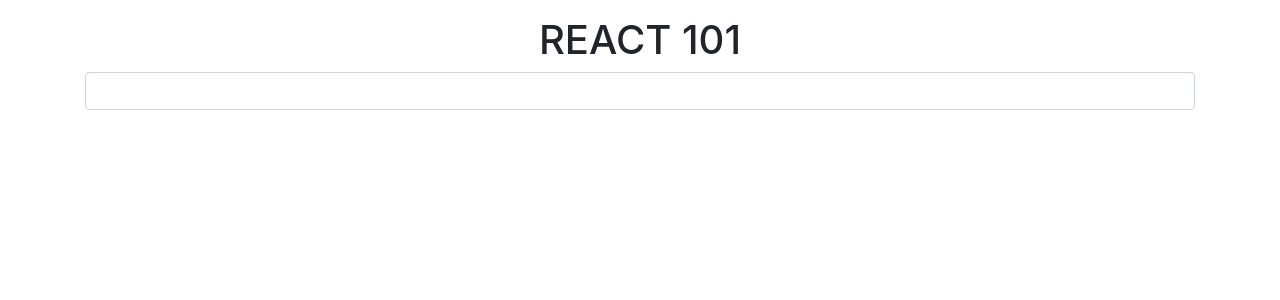
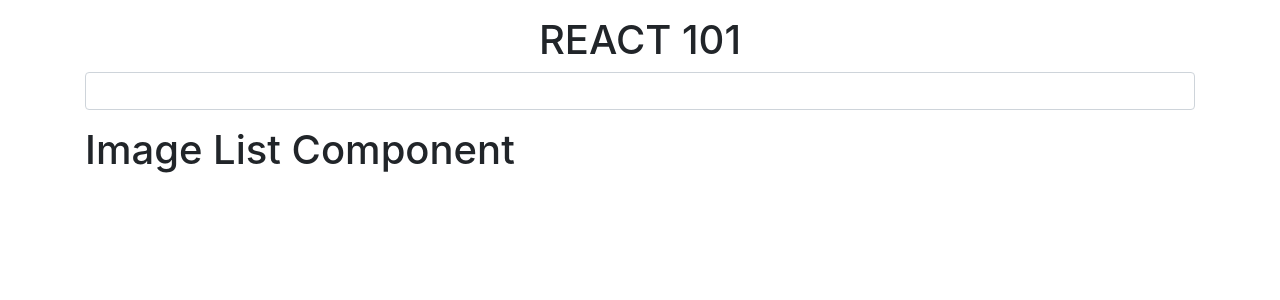
Before and after one commit to ghalibgendut/belajar-react, a React (Create React App) app: page / in a window 1280 px wide. Shown: the top 300 px of the page. Built offline with nearby package versions, Linux system fonts and the light colour scheme.

Commit message:
Belajar React (Search Gambar)

```diff
--- a/src/components/App.jsx
+++ b/src/components/App.jsx
@@ -2,6 +2,9 @@
 
 import React from 'react';
 import SearchBar from './SearchBar';
+import ImageList from './ImageList';
+
+
 
 // Membuat komponen berbasis class
 
@@ -14,6 +17,7 @@ class App extends React.Component {
             <div className="container">
                 <h1 className="text-center mt-3"> REACT 101 </h1>
                 <SearchBar/>
+                <ImageList/>
             </div>
         );
     }
--- /dev/null
+++ b/src/components/ImageList.jsx
@@ -0,0 +1,14 @@
+import React, { Component } from 'react';
+
+class ImageList extends Component {
+    render () {
+        return(
+            <div>
+                <h1>Image List Component</h1>
+            </div>
+        );
+    }
+
+}
+
+export default ImageList
--- a/src/components/SearchBar.jsx
+++ b/src/components/SearchBar.jsx
@@ -10,9 +10,8 @@ class SearchBar extends React.Component {
     }
 
     kirimData = (event) => {
-        // Agar halaman tidak merefresh
+        // Agar halaman tidak merefresh / reload
         event.preventDefault();
-        // console.log(event);
 
         // Akses Unsplash API
         // Setelah melakukan request akan meruning function 'then'
@@ -21,6 +20,7 @@ class SearchBar extends React.Component {
         // Data yang diinginkan akan berada di property 'data' dari object 'res'
         // Data akan ada di 'res.data'
 
+        // request gambar
         axios.get(
             'https://api.unsplash.com/search/photos',
             {
@@ -29,12 +29,15 @@ class SearchBar extends React.Component {
                 },
 
                 params: {
-                    query: 'car',
+                    query: 'Car',
                     per_page: 15
                 }
             }
+            // respon dari request (res) disimpan ke 'state'
         ).then(
-            (res) => {this.setState({ images: res.data })}
+            (res) => {
+                this.setState({ images: res.data.results });
+            }
         );
         // setState digunakan untuk meng-update 'state'
     }
@@ -45,7 +48,7 @@ class SearchBar extends React.Component {
         return(
             <div>
                 <form onSubmit={this.kirimData} className="form-group">
-                    <input type="text" name="" className="form-control" id=""/>
+                    <input type="text" name="search-bar" className="form-control" id=""/>
                 </form>
             </div>
         );
```
